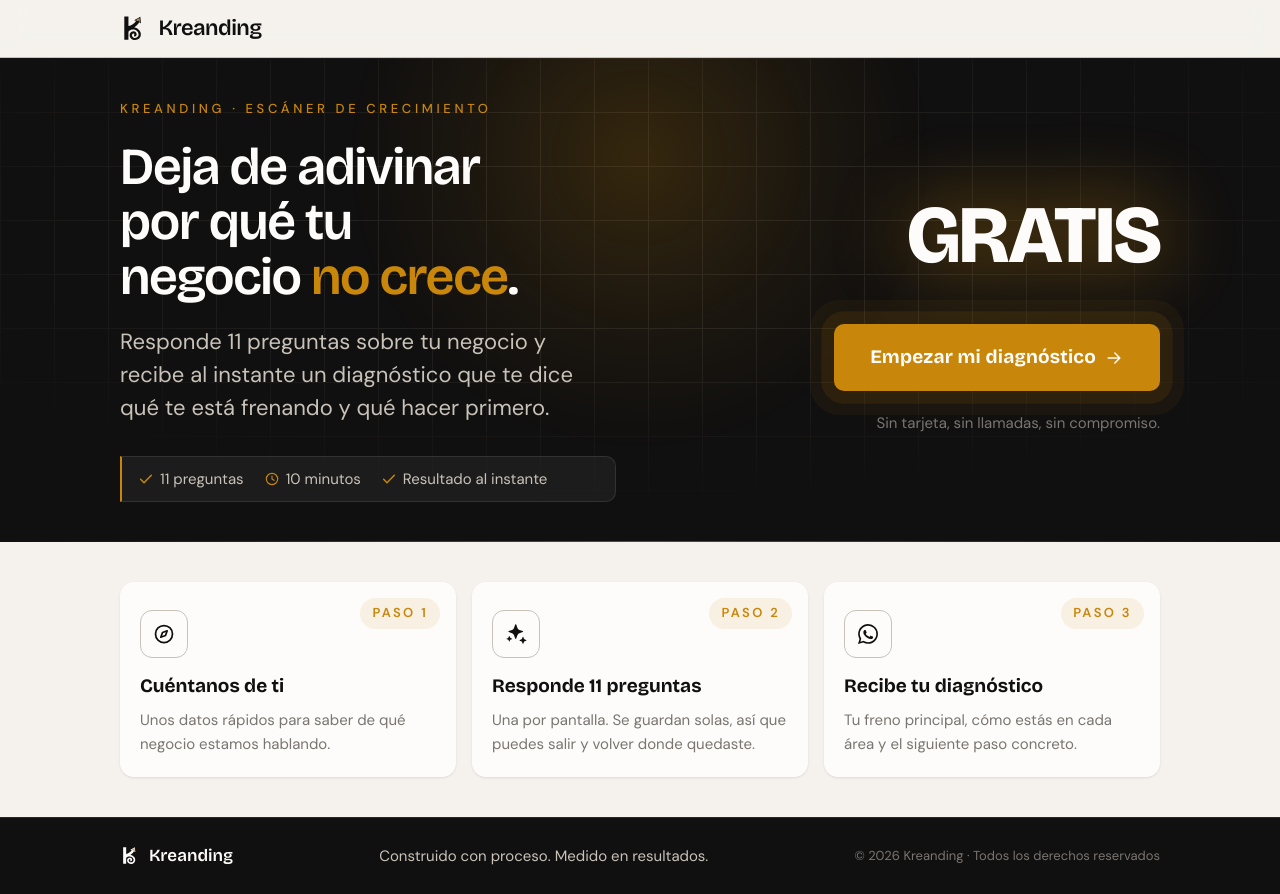
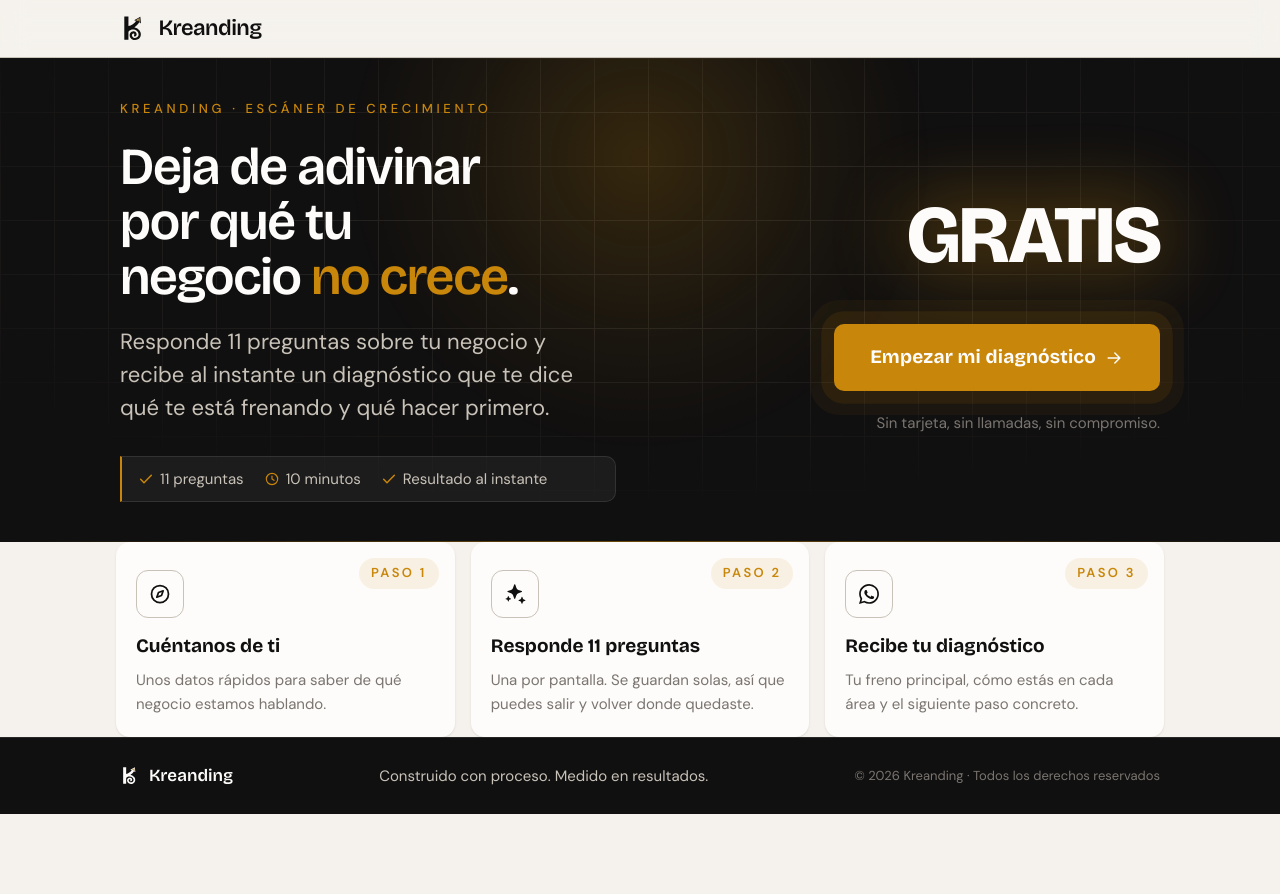
Before and after one commit to SamuMontoya/reactia-mini, a Next.js app: page /reactia-mini in a window 1280 px wide. After the commit the page ends 814 px from the top, so only its background shows below. Built offline with nearby package versions, Linux system fonts and the light colour scheme; no server answers.

Commit message:
fix: center cards vertically in remaining viewport space

```diff
--- a/app/reactia-mini/page.tsx
+++ b/app/reactia-mini/page.tsx
@@ -140,13 +140,13 @@ export default function ReactiaMiniLandingPage() {
         />
       </section>
 
-      {/* ══ Cómo funciona — centered, modern cards ══ */}
+      {/* ══ Cómo funciona — centered in remaining viewport ══ */}
       <section
-        className="ds-container ds-animate-up py-6 lg:py-10"
+        className="ds-container ds-animate-up flex-1 flex items-center justify-center px-5"
         style={{ animationDelay: '0.4s' }}
         aria-label="Cómo funciona"
       >
-        <div className="mx-auto max-w-[72rem]">
+        <div className="w-full max-w-[72rem]">
           <div
             className="grid gap-4 sm:grid-cols-2 lg:grid-cols-3"
             role="list"
```
